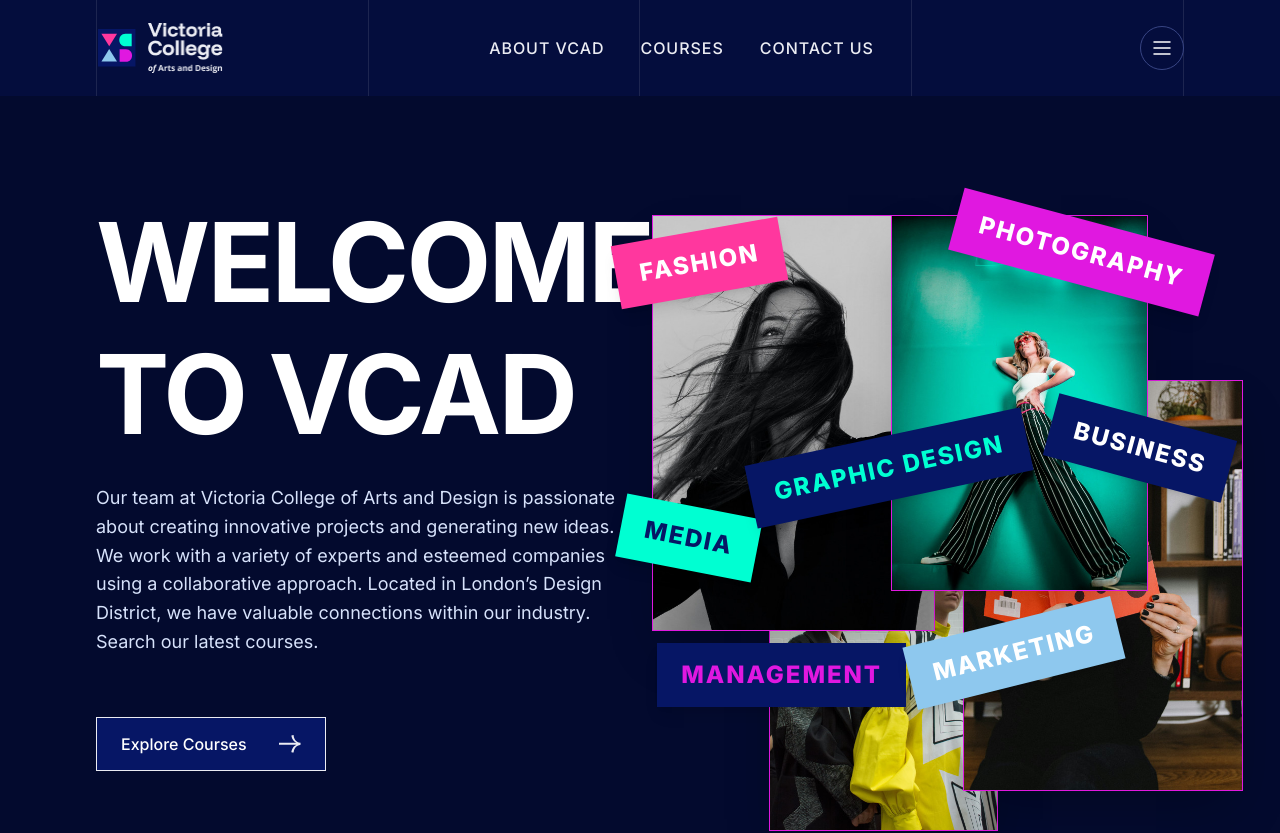
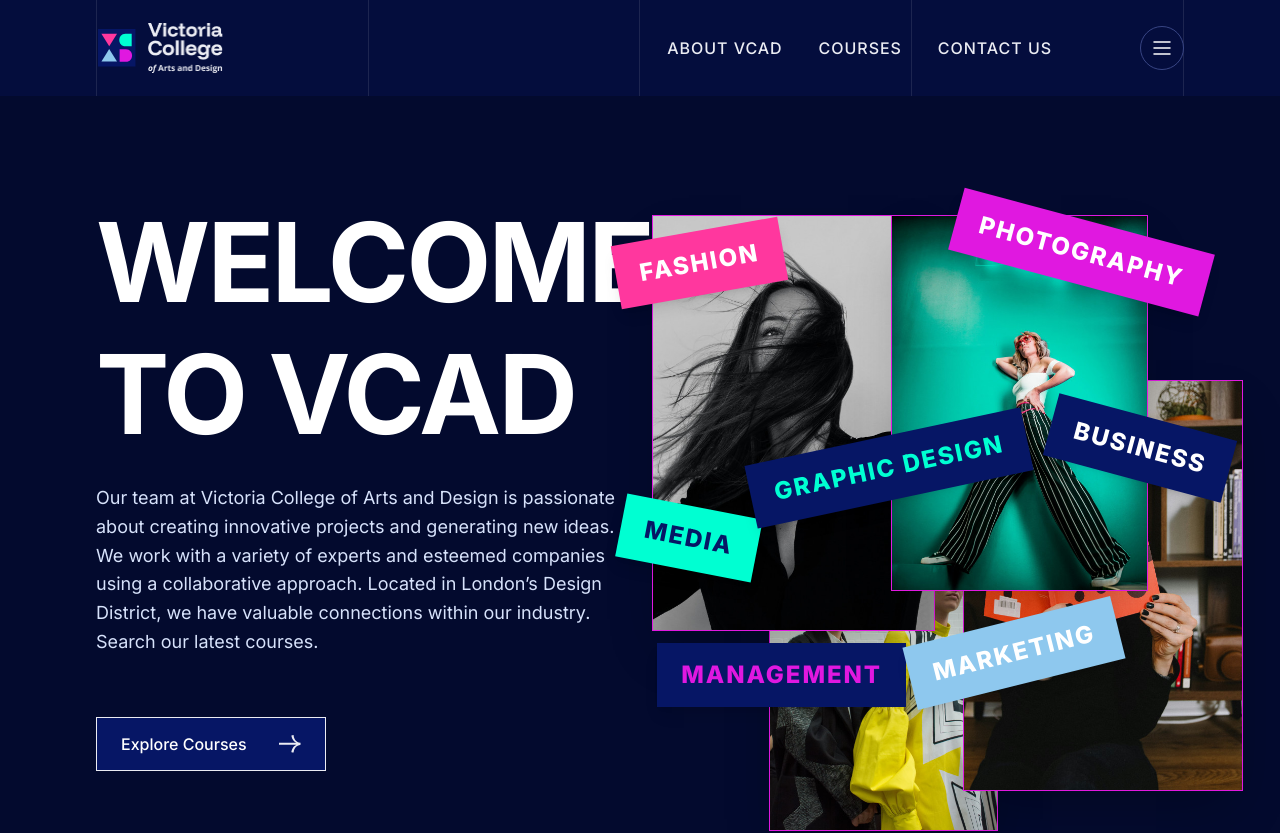
Before and after one commit to Protik111/vcad-front, a Next.js app: page / in a window 1280 px wide. Shown: the top 833 px of the page. Built offline with nearby package versions, Linux system fonts and the light colour scheme.

Commit message:
fix: header align

```diff
--- a/components/layout/Header.tsx
+++ b/components/layout/Header.tsx
@@ -24,6 +24,7 @@ export default function Header() {
         <Container className="flex h-20 items-center justify-between gap-6 sm:h-24">
           <Logo />
 
+          <div className="flex items-center gap-22">
             <NavLinks />
 
             <div className="flex items-center gap-4">
@@ -38,6 +39,7 @@ export default function Header() {
               )}
               <MobileMenu alwaysVisible={isHome} />
             </div>
+          </div>
         </Container>
       </VerticalLines>
     </header>
```
Lines whose indentation alone changed are shown as unchanged.
